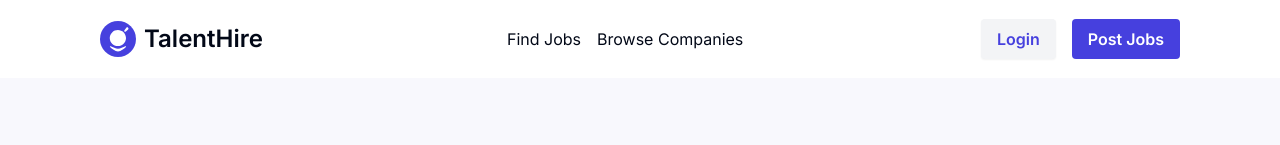
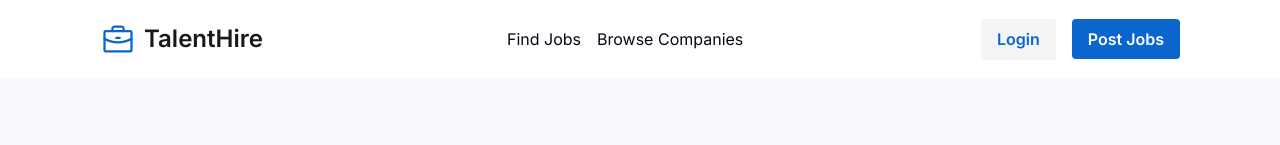
Before and after one commit to Rupesh-Piwal/TalentHire, a Next.js app: page / in a window 1280 px wide. Shown: the top 145 px of the page. Built offline with nearby package versions, Linux system fonts and the light colour scheme; no server answers; the database is empty.

Commit message:
updated header

```diff
--- a/src/components/Header.tsx
+++ b/src/components/Header.tsx
@@ -1,5 +1,5 @@
 import Link from "next/link";
-import Logo from "@/assets/talenthire-logo.svg";
+import Logo from "@/assets/briefcase 1.svg";
 import Image from "next/image";
 import { Menu } from "lucide-react";
 
@@ -10,23 +10,27 @@ const Header = () => {
         <div className="flex min-w-[375px] flex-row items-center justify-between">
           <Link href="/" className="flex items-center gap-2">
             <Image src={Logo} alt="talenthire-logo" width={36} height={36} />
-            <div className="text-2xl font-semibold">TalentHire</div>
+            <div className="text-2xl font-semibold text-[#18191C]">
+              TalentHire
+            </div>
           </Link>
           <Menu size={20} className="md:hidden" />
         </div>
 
         <div className="hidden gap-4 md:flex">
-          <Link className="hover:text-[#4640DE]" href="/jobs">
+          <Link className="hover:text-[#0A65CC]" href="/jobs">
             Find Jobs
           </Link>
-          <Link href="/companies">Browse Companies</Link>
+          <Link className="hover:text-[#0A65CC]" href="/companies">
+            Browse Companies
+          </Link>
         </div>
       </div>
       <div className="hidden gap-4 md:flex">
-        <button className="rounded bg-gray-100 px-4 py-2 font-semibold text-[#4640DE] shadow-sm hover:bg-gray-200">
+        <button className="rounded bg-gray-100 px-4 py-2 font-semibold text-[#0A65CC] shadow-sm hover:bg-gray-200">
           Login
         </button>
-        <button className="rounded bg-[#4640DE] px-4 py-2 font-semibold text-white hover:bg-[#4640DE]/90">
+        <button className="rounded bg-[#0A65CC] px-4 py-2 font-semibold text-white hover:bg-[#0A65CC]/90">
           Post Jobs
         </button>
       </div>
```
Also changed, not shown: src/assets/briefcase 1.svg (added).
